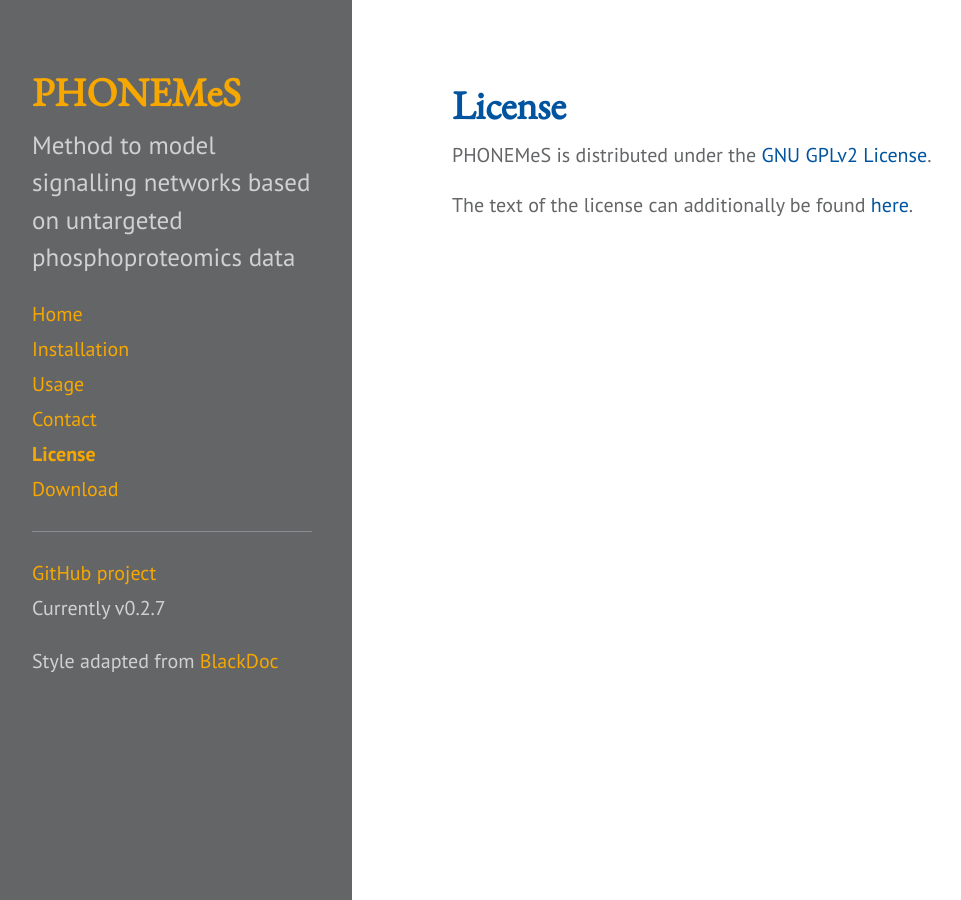
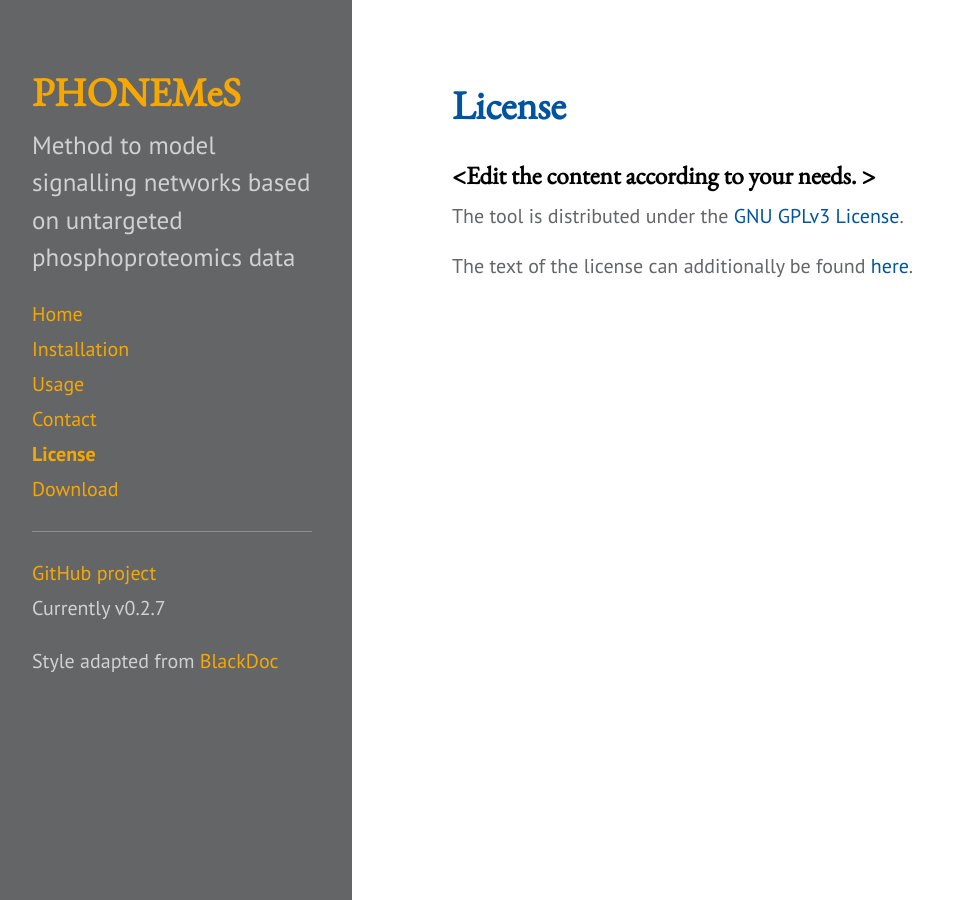
Before and after one commit to saezlab/dorothea, a Jekyll site: the page built from 4_license.md, in a window 1280 px wide. Shown: the whole page, without its empty margins (8-969 px from the left). Built offline with Jekyll 4.4.1, drawn with Linux system fonts in a browser that asks for light colours.

Commit message:
Revert "Updated license for website."
This reverts commit 181d167accf5dccfcff4bf2ef4092781cae11145.

```diff
--- a/4_license.md
+++ b/4_license.md
@@ -2,7 +2,7 @@
 layout: page
 title: License
 ---
+### \<Edit the content according to your needs. \>
+The tool is distributed under the [GNU GPLv3 License](https://www.gnu.org/licenses/gpl-3.0.de.html).
 
-PHONEMeS is distributed under the [GNU GPLv2 License](https://www.gnu.org/licenses/gpl-2.0.html).
-
-The text of the license can additionally be found [here](https://github.com/saezlab/PHONEMeS/blob/master/LICENSE.txt).
+The text of the license can additionally be found [here](https://github.com/saezlab/kinact/blob/master/LICENSE.txt).
```
